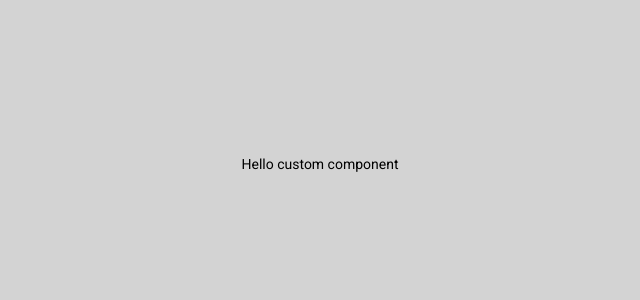
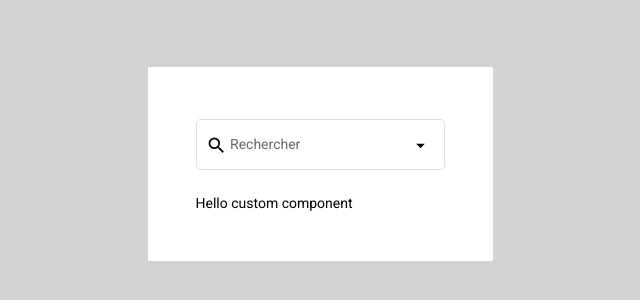
Before and after one commit to WeeabooDono/AdvancedMatFormFieldControlTutorial, an Angular app: page / in a window 1280 px wide. Shown: the part 236-536 px from the top of the page, without its empty margins (320-960 px from the left). Built offline with nearby package versions, Linux system fonts and the light colour scheme.

Commit message:
affichage d'un formFieldControl dans home

```diff
--- a/src/app/home/home.component.html
+++ b/src/app/home/home.component.html
@@ -1 +1,11 @@
-<app-advanced-search></app-advanced-search>
+<div class="container">
+
+  <mat-form-field appearance="outline">
+    <mat-label>Rechercher</mat-label>
+    <mat-icon matPrefix>search</mat-icon>
+    <mat-icon matSuffix>arrow_drop_down</mat-icon>
+    <input matInput placeholder="Commencez a écrire..." name="advanced-search-control">
+  </mat-form-field>
+
+  <app-advanced-search></app-advanced-search>
+</div>
--- a/src/app/home/home.component.scss
+++ b/src/app/home/home.component.scss
@@ -4,4 +4,11 @@
   display: flex;
   align-items: center;
   justify-content: center;
+
+  .container {
+    background: white;
+    padding: 48px;
+    display: flex;
+    flex-direction: column;
+  }
 }
--- a/src/app/home/home.module.ts
+++ b/src/app/home/home.module.ts
@@ -1,12 +1,18 @@
 import { NgModule } from '@angular/core';
 import { HomeComponent } from './home.component';
 import { SharedModule } from '@shared/shared.module';
+import { MatFormFieldModule } from '@angular/material/form-field';
+import { MatIconModule } from '@angular/material/icon';
+import { MatInputModule } from '@angular/material/input';
 
 @NgModule({
   declarations: [HomeComponent],
   exports: [HomeComponent],
   imports: [
     SharedModule,
+    MatFormFieldModule,
+    MatIconModule,
+    MatInputModule,
   ],
 })
 export class HomeModule {
```
